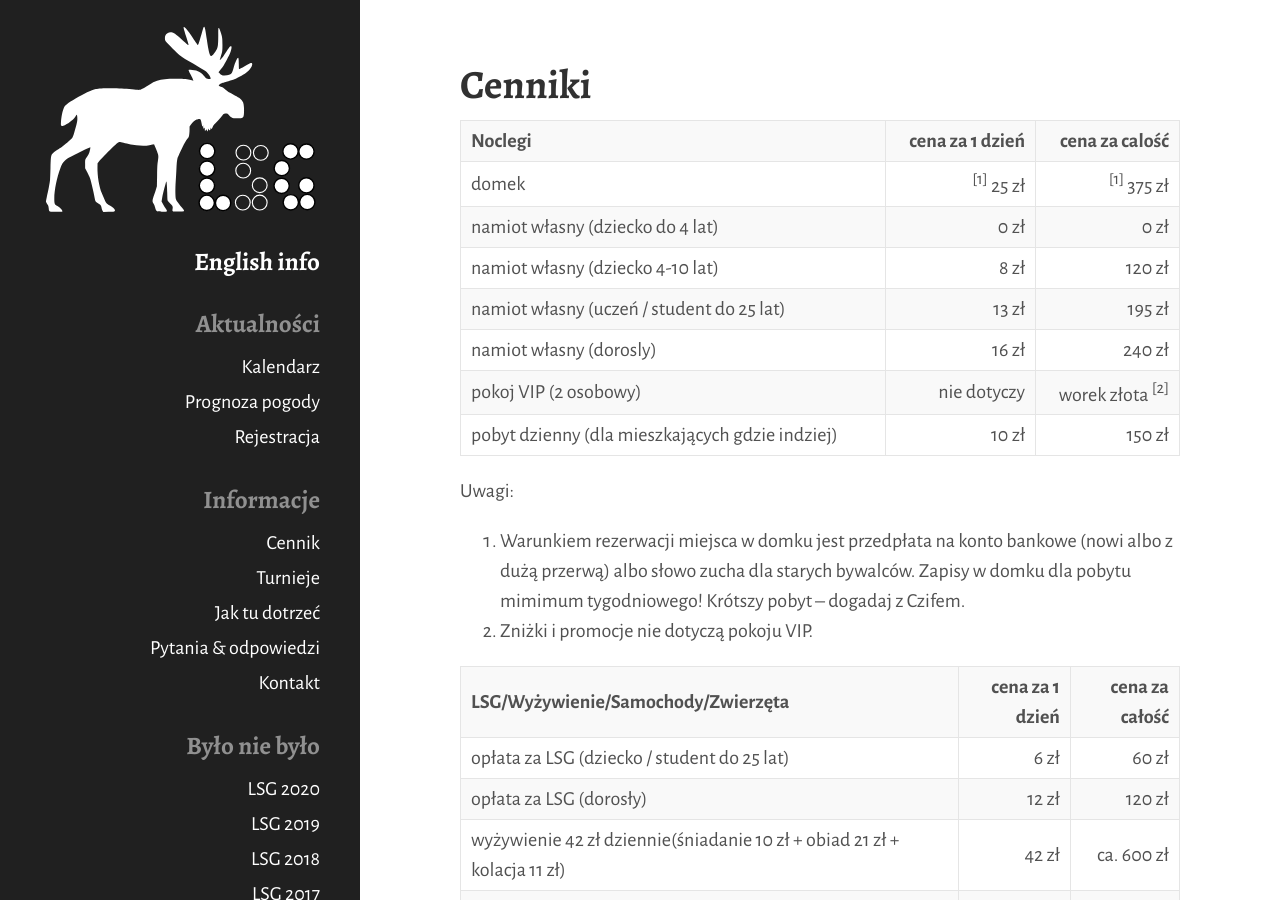
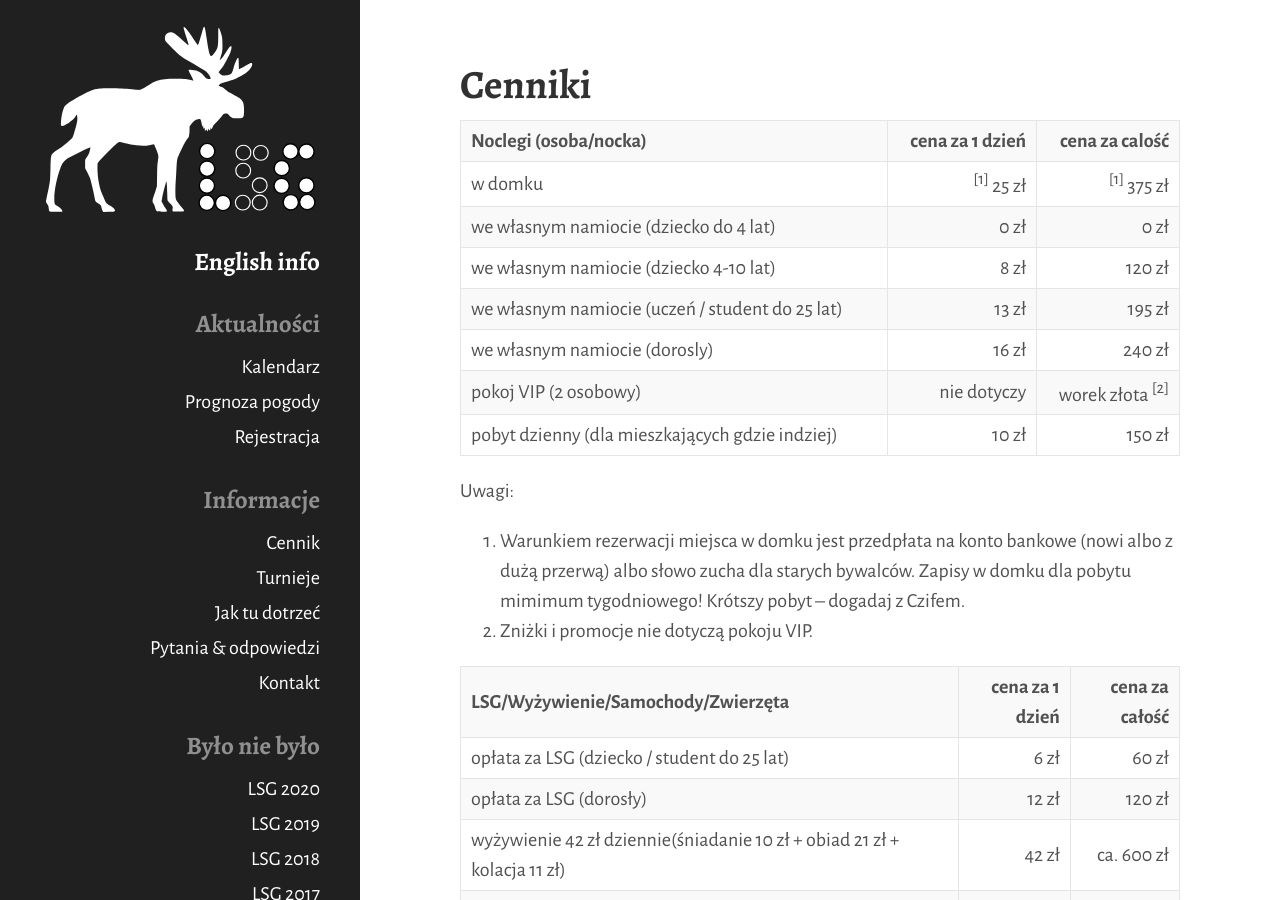
Before and after one commit to tasuki/lsg, a Jekyll site: the page built from cennik.md, in a window 1280 px wide and 900 px high. Built offline with Jekyll 4.4.1, drawn with Linux system fonts in a browser that asks for light colours; nearby versions of some CDN libraries.

Commit message:
Update cennik.md

```diff
--- a/cennik.md
+++ b/cennik.md
@@ -8,37 +8,37 @@ title: Cennik
 <table>
 
 <tr>
-<th>Noclegi</th>
+<th>Noclegi (osoba/nocka) </th>
 <th class="right">cena za 1 dzień</th>
 <th class="right">cena za calość</th>
 </tr>
 
 <tr>
-<td>domek</td>
+<td>w domku</td>
 <td class="right"><sup>[1]</sup> 25 zł</td>
 <td class="right"><sup>[1]</sup> 375 zł</td>
 </tr>
 
 <tr>
-<td>namiot własny (dziecko do 4 lat)</td>
+<td>we własnym namiocie  (dziecko do 4 lat)</td>
 <td class="right">0 zł</td>
 <td class="right">0 zł</td>
 </tr>
 
 <tr>
-<td>namiot własny (dziecko 4-10 lat)</td>
+<td> we własnym namiocie (dziecko 4-10 lat)</td>
 <td class="right">8 zł</td>
 <td class="right">120 zł</td>
 </tr>
 
 <tr>
-<td>namiot własny (uczeń / student do 25 lat)</td>
+<td> we własnym namiocie (uczeń / student do 25 lat)</td>
 <td class="right">13 zł</td>
 <td class="right">195 zł</td>
 </tr>
 
 <tr>
-<td>namiot własny (dorosly)</td>
+<td>we własnym namiocie (dorosly)</td>
 <td class="right">16 zł</td>
 <td class="right">240 zł</td>
 </tr>
```
